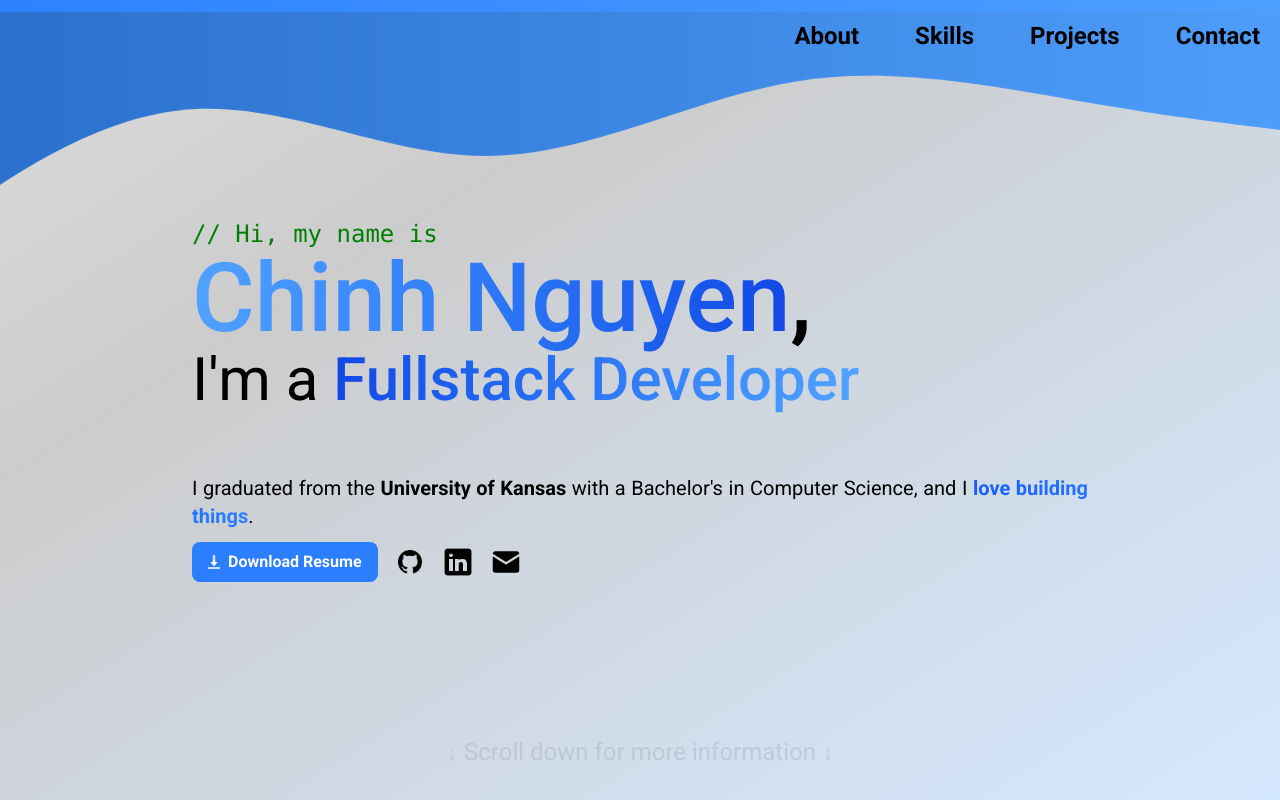
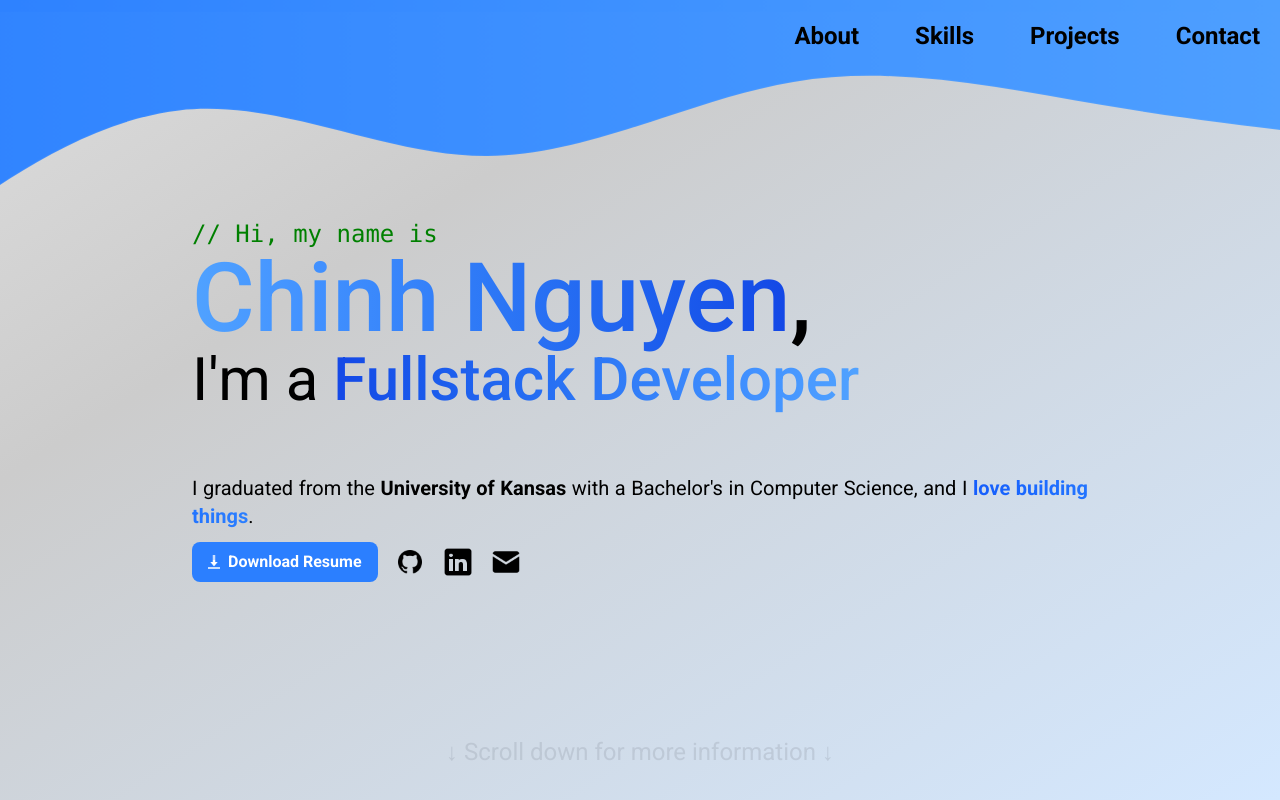
Before and after one commit to NguyenHChinh/nguyenhchinh.github.io, a React (Vite) app: page / in a window 1280 px wide. Shown: the top 800 px of the page. Built offline with nearby package versions, Linux system fonts and the light colour scheme.

Commit message:
style: update wave gradient color for improved visual appeal

```diff
--- a/src/App.jsx
+++ b/src/App.jsx
@@ -218,7 +218,7 @@ function App() {
             >
               <defs>
                 <linearGradient id="waveGradient" x1="0%" y1="0%" x2="100%" y2="0%">
-                  <stop offset="0%" stopColor="#296cc9" />
+                  <stop offset="0%" stopColor="#2e82ff" />
                   <stop offset="100%" stopColor="#51a2ff" />
                 </linearGradient>
               </defs>
```
